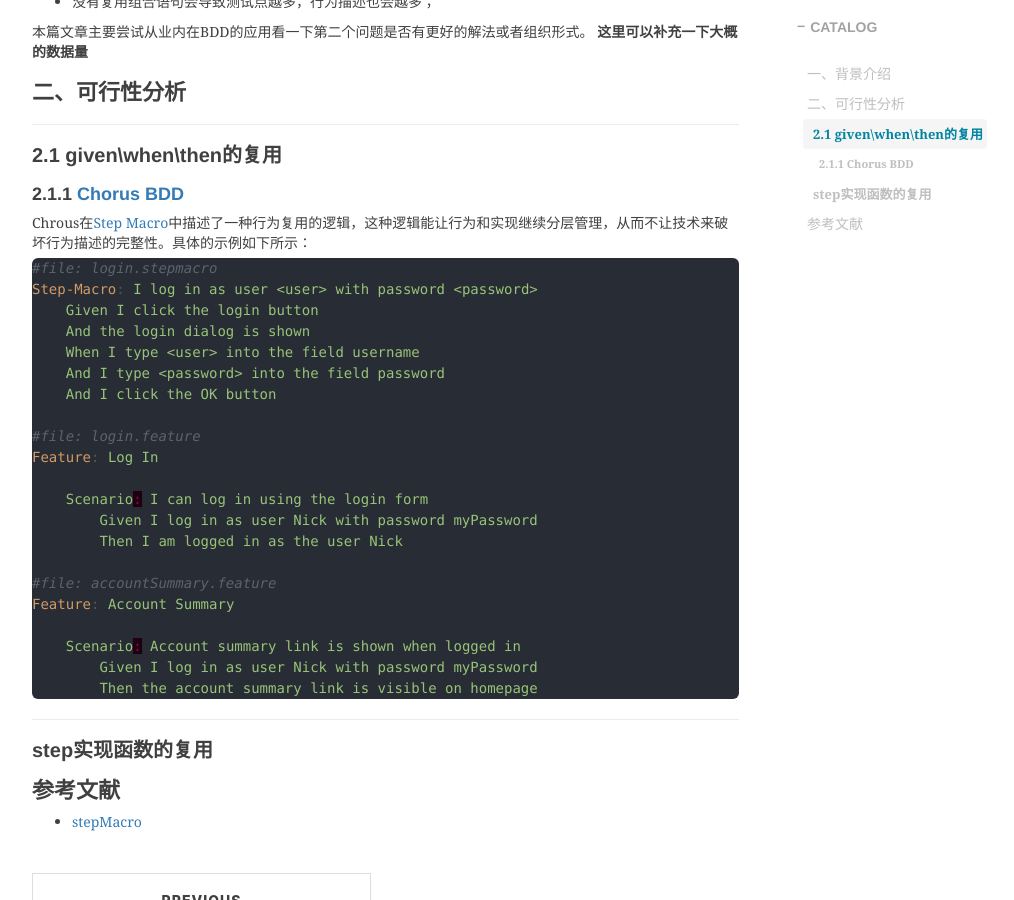
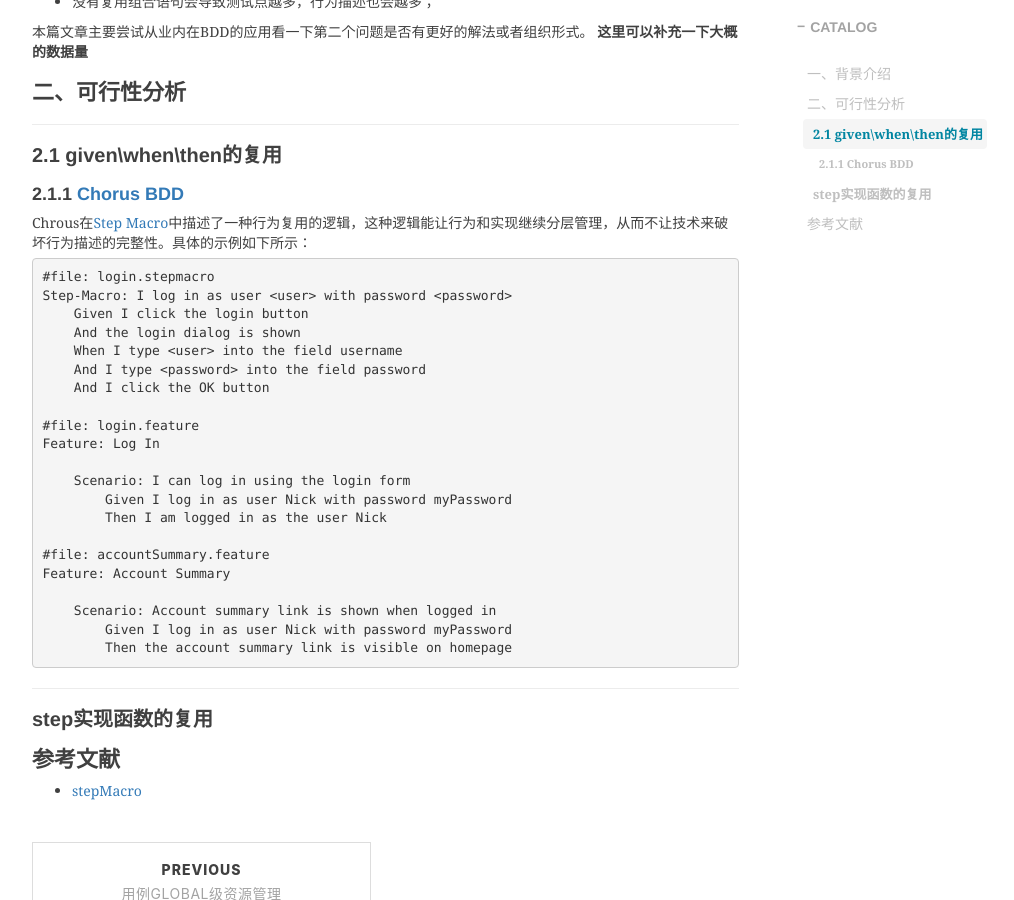
Before and after one commit to shihai1991/shihai1991.github.io, a Jekyll site: the page built from _posts/2023-08-22-BDD中的step可复用性调研.md, in a window 1280 px wide and 900 px high, scrolled down 600 px. Shown: the whole window, without its empty margins (233-1247 px from the left). Built offline with Jekyll 4.4.1, drawn with Linux system fonts in a browser that asks for light colours; nearby versions of some CDN libraries; comment, search, counter and statistics services are not loaded.

Commit message:
Update 2023-08-22-BDD中的step可复用性调研.md

````diff
--- a/_posts/2023-08-22-BDD中的step可复用性调研.md
+++ b/_posts/2023-08-22-BDD中的step可复用性调研.md
@@ -20,7 +20,7 @@
 ## 2.1 given\when\then的复用
 ### 2.1.1 [Chorus BDD](https://www.chorus-bdd.org/)
 Chrous在[Step Macro](https://www.chorus-bdd.org/pages/GherkinExtensions/StepMacro/)中描述了一种行为复用的逻辑，这种逻辑能让行为和实现继续分层管理，从而不让技术来破坏行为描述的完整性。具体的示例如下所示：
-```yaml
+```Gherkin
 #file: login.stepmacro
 Step-Macro: I log in as user <user> with password <password>
     Given I click the login button
````
